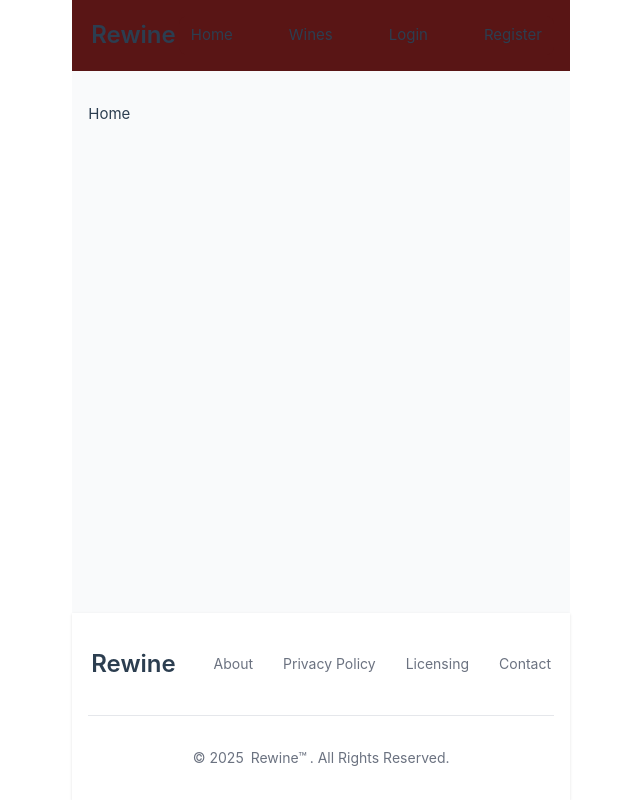
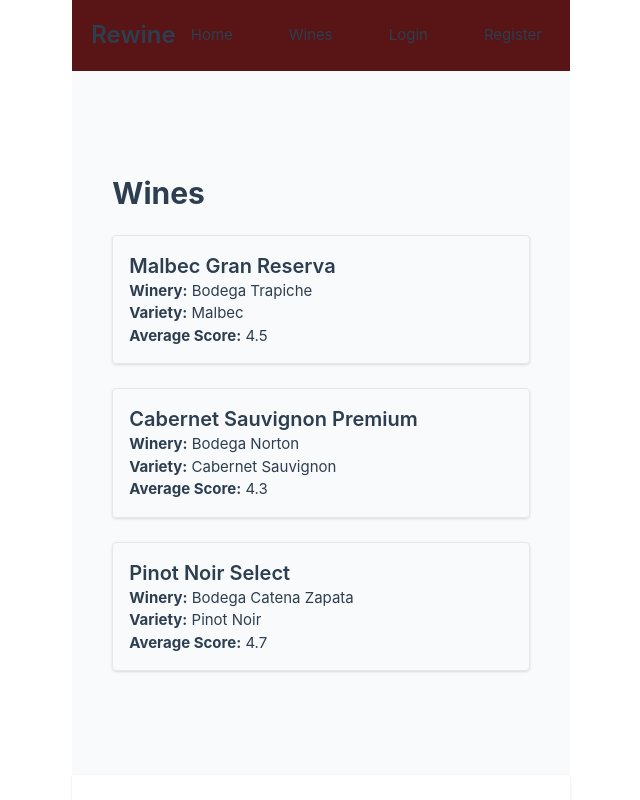
Before and after one commit to 1337B/rewine-frontend, a Vue app: page /wines in a window 1280 px wide. Shown: the top 800 px of the page, without its empty margins (70-710 px from the left). Built offline with nearby package versions, Linux system fonts and the light colour scheme.

Commit message:
[#5][FEATURE] add wines view wip

```diff
--- a/src/views/Wines.vue
+++ b/src/views/Wines.vue
@@ -1,3 +1,44 @@
+<!-- src/views/Wines.vue -->
+
 <template>
-  <h1>Home</h1>
+  <section class="flex flex-col justify-center items-center py-12">
+    <div class="w-full max-w-4xl p-6 space-y-6">
+      <h1 class="text-3xl font-bold mb-6">Wines</h1>
+      <div v-for="wine in wines" :key="wine.id" class="border p-4 rounded mb-4 shadow">
+        <h2 class="text-xl font-semibold">{{ wine.name }}</h2>
+        <p><strong>Winery:</strong> {{ wine.winery }}</p>
+        <p><strong>Variety:</strong> {{ wine.variety }}</p>
+        <p><strong>Average Score:</strong> {{ wine.score }}</p>
+      </div>
+    </div>
+  </section>
 </template>
+
+<script setup>
+import { ref } from 'vue'
+
+// Simulated wine data → después se va a reemplazar por llamada a API
+const wines = ref([
+  {
+    id: 1,
+    name: 'Malbec Gran Reserva',
+    winery: 'Bodega Trapiche',
+    variety: 'Malbec',
+    score: 4.5
+  },
+  {
+    id: 2,
+    name: 'Cabernet Sauvignon Premium',
+    winery: 'Bodega Norton',
+    variety: 'Cabernet Sauvignon',
+    score: 4.3
+  },
+  {
+    id: 3,
+    name: 'Pinot Noir Select',
+    winery: 'Bodega Catena Zapata',
+    variety: 'Pinot Noir',
+    score: 4.7
+  }
+])
+</script>
```
